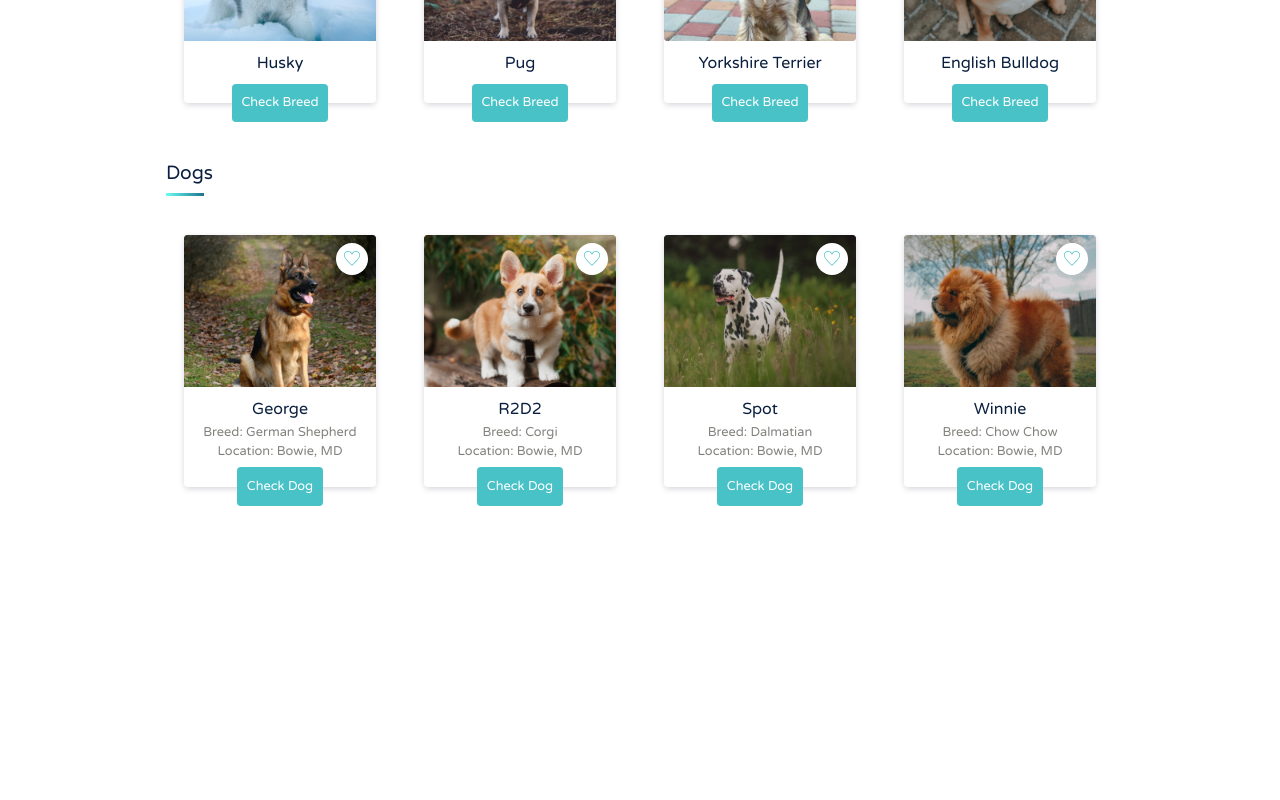
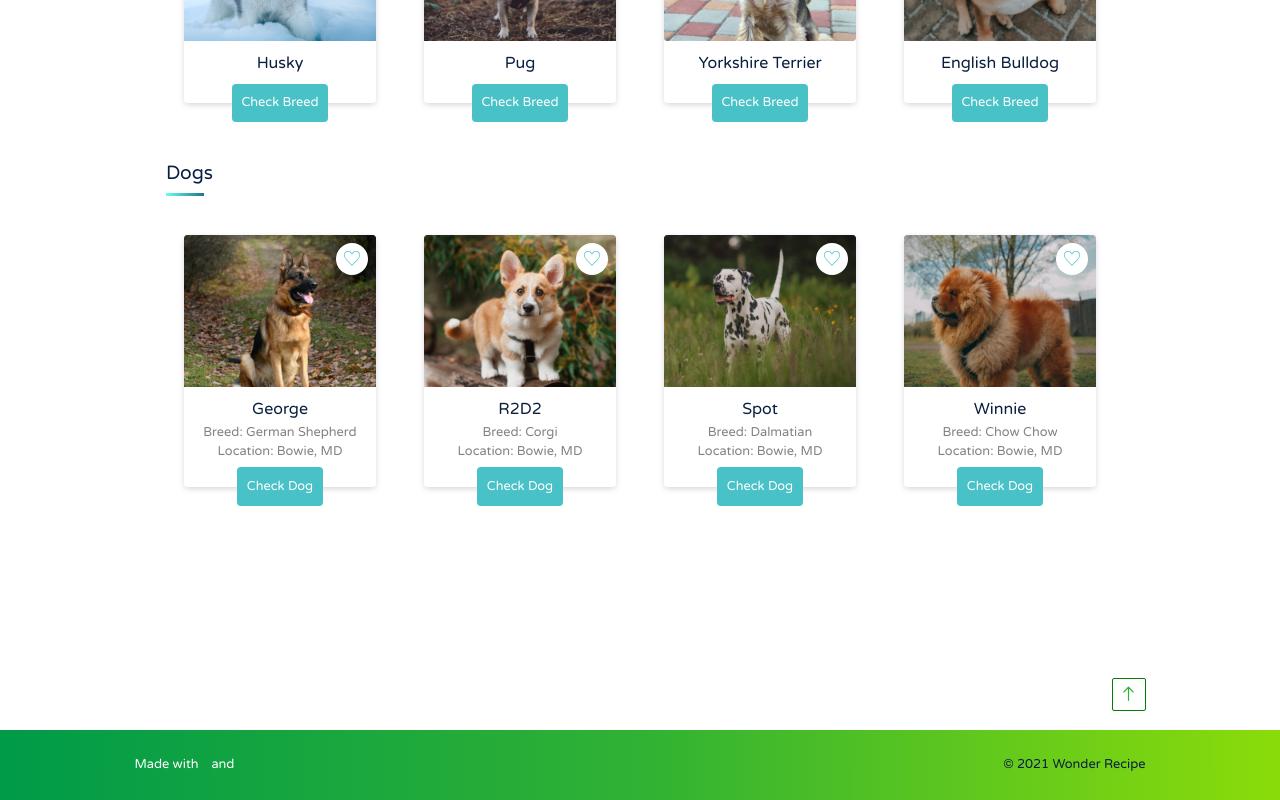
Before and after one commit to lawrencedovin/capstone-2-bark, a React (Create React App) app in the folder bark/: page / in a window 1280 px wide. Shown: the part 877-1677 px from the top of the page. Before the commit the page ends 1421 px from the top, so only its background shows below. Built offline with nearby package versions, Linux system fonts and the light colour scheme; a web font is replaced by a local one.

Commit message:
Updated styles of footer

```diff
--- a/bark/package.json
+++ b/bark/package.json
@@ -3,6 +3,7 @@
   "version": "0.1.0",
   "private": true,
   "dependencies": {
+    "@fortawesome/fontawesome-free": "^5.15.4",
     "@testing-library/jest-dom": "^5.14.1",
     "@testing-library/react": "^11.2.7",
     "@testing-library/user-event": "^12.8.3",
--- a/bark/src/Home.js
+++ b/bark/src/Home.js
@@ -4,6 +4,7 @@ import DogSearchFilter from './components/DogSearchFilter/DogSearchFilter';
 import HomeSeperator from './components/HomeSeperator/HomeSeperator';
 import BreedsCardsList from './components/BreedsCardsList/BreedsCardsList';
 import DogsCardsList from './components/DogsCardsList/DogsCardsList';
+import MainFooter from './components/MainFooter/MainFooter';
 
 function Home() {
   return (
@@ -15,6 +16,7 @@ function Home() {
       <BreedsCardsList/>
       <HomeSeperator title="Dogs" />
       <DogsCardsList/>
+      <MainFooter/>
     </div>
   );
 }
--- a/bark/src/css/styles.css
+++ b/bark/src/css/styles.css
@@ -220,3 +220,39 @@ button {
     color: #FFFFFF; }
   .logged-in-card__button:hover {
     background-image: linear-gradient(rgba(0, 0, 0, 0.1) 0 0); }
+
+.footer {
+  background: linear-gradient(90.15deg, #009B49 1%, #31B233 50.5%, #8CDC09 100%);
+  padding-top: 3.2rem;
+  padding-bottom: 3.2rem; }
+  .footer-container {
+    position: absolute;
+    right: 0;
+    bottom: 0;
+    left: 0; }
+  .footer-fix {
+    height: 32rem; }
+  .footer--forms {
+    background: #FFFFFF; }
+  .footer__button {
+    border: 1px solid #087C00;
+    margin: 11.4rem 0 2.4rem;
+    padding: .6rem .8rem .8rem;
+    border-radius: 2px; }
+    .footer__button-icon {
+      filter: invert(53%) sepia(13%) saturate(2758%) hue-rotate(72deg) brightness(102%) contrast(86%);
+      height: 2.4rem; }
+    .footer__button:hover {
+      background: #087C00; }
+      .footer__button:hover > #footerButtonIcon {
+        filter: invert(100%) sepia(1%) saturate(7500%) hue-rotate(305deg) brightness(106%) contrast(103%); }
+  .footer__text {
+    font-size: 1.6rem;
+    display: inline-flex;
+    align-items: center; }
+  .footer__made-with {
+    color: #FFFFFF; }
+    .footer__made-with--forms {
+      color: #0A1F3F; }
+  .footer__icon {
+    margin: auto .8rem; }
```
Also changed, not shown: 1 other file (tests, documents, lock files or other folders).
